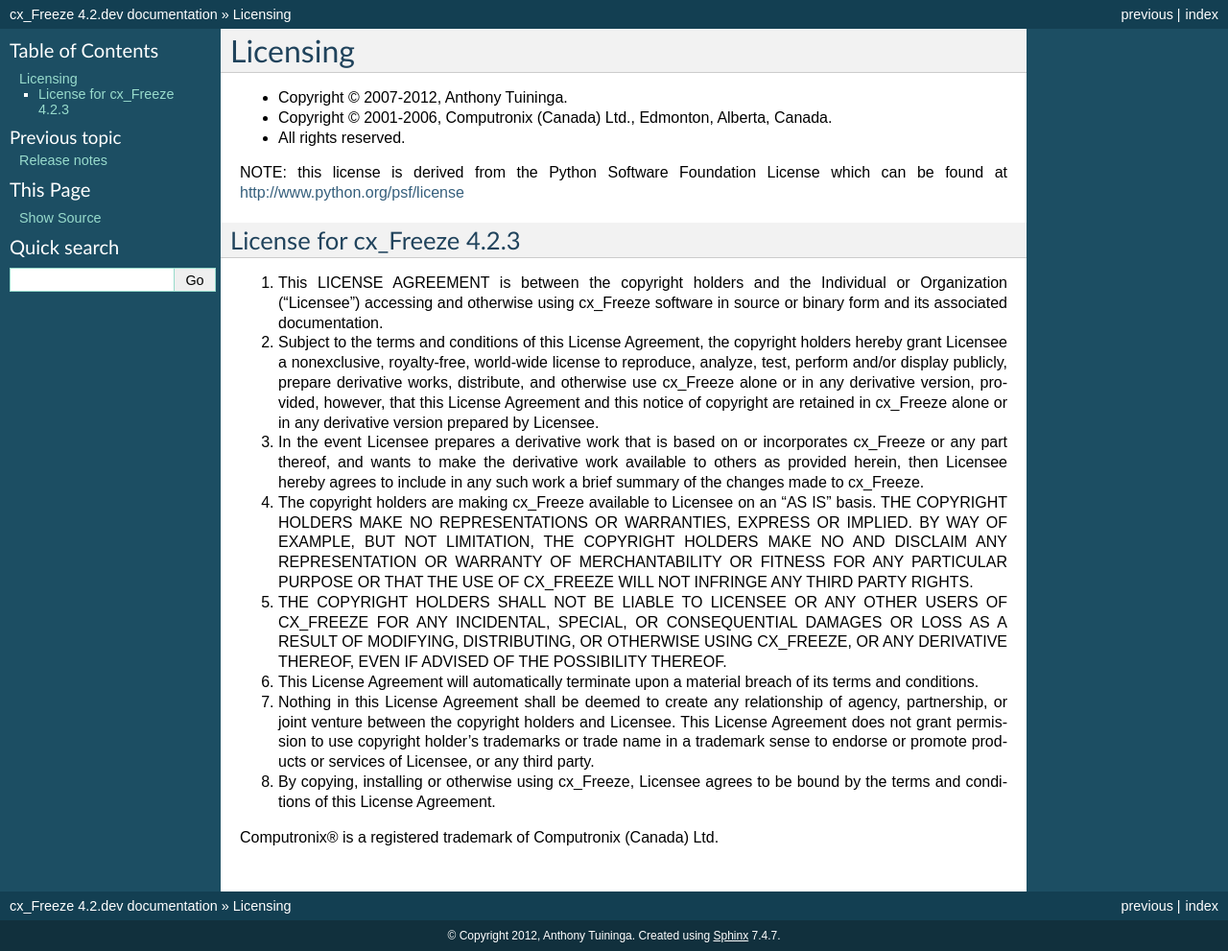
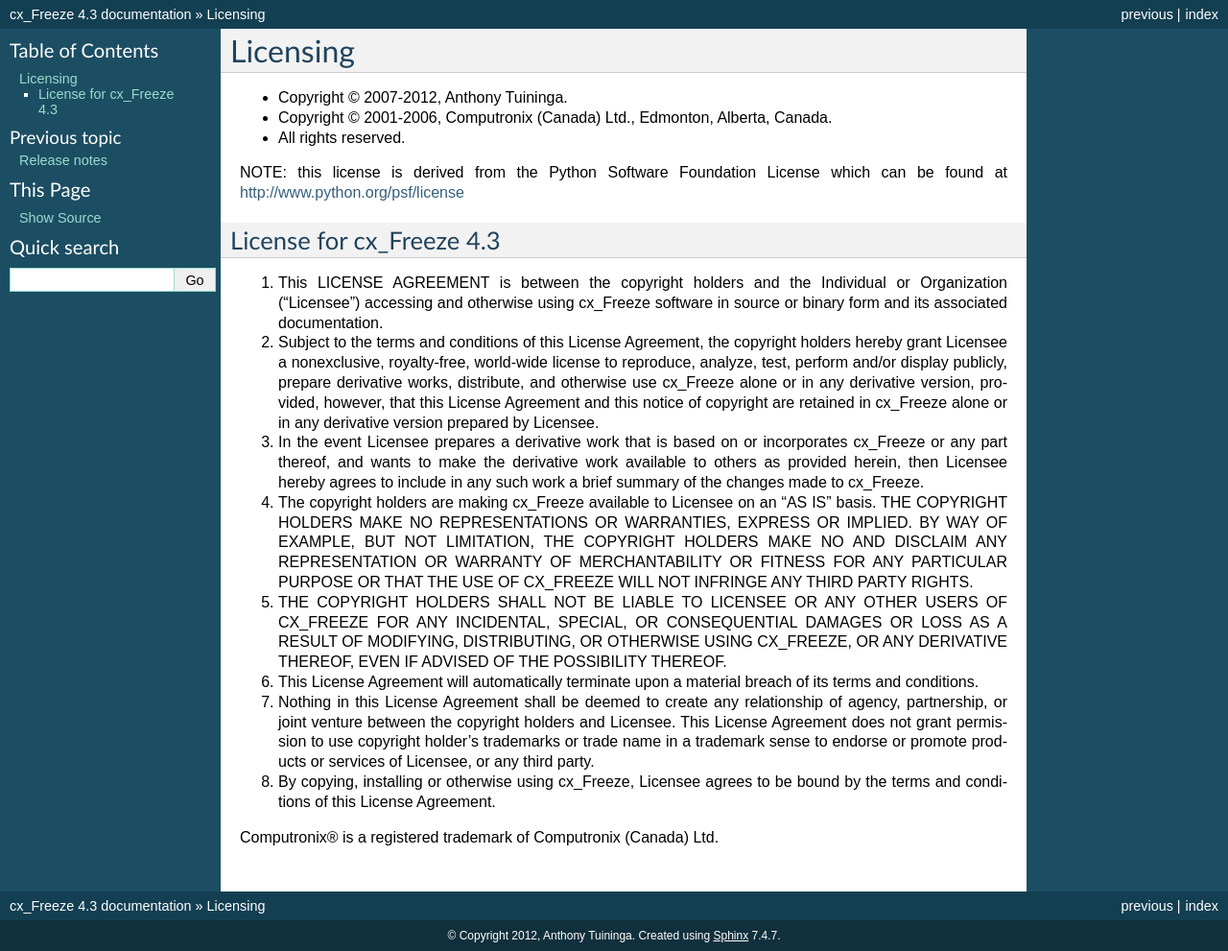
Before and after one commit to marcelotduarte/cx_Freeze, a Sphinx documentation site: the page built from doc/license.rst, in a window 1280 px wide. Shown: the whole page at 96% size. Built offline with Sphinx 7.4.7, drawn with Linux system fonts in a browser that asks for light colours; pages that are not in the unit, such as notebooks, are missing from menus.

Commit message:
Preparing to release version 4.3.

```diff
--- a/doc/conf.py
+++ b/doc/conf.py
@@ -48,9 +48,9 @@
 # built documents.
 #
 # The short X.Y version.
-version = '4.2'
+version = '4.3'
 # The full version, including alpha/beta/rc tags.
-release = '4.2.dev'
+release = '4.3'
 
 # The language for content autogenerated by Sphinx. Refer to documentation
 # for a list of supported languages.
--- a/doc/license.rst
+++ b/doc/license.rst
@@ -10,8 +10,8 @@
 NOTE: this license is derived from the Python Software Foundation License
 which can be found at http://www.python.org/psf/license
 
-License for cx_Freeze 4.2.3
----------------------------
+License for cx_Freeze 4.3
+-------------------------
 
 1. This LICENSE AGREEMENT is between the copyright holders and the Individual
    or Organization ("Licensee") accessing and otherwise using cx_Freeze
--- a/setup.py
+++ b/setup.py
@@ -221,7 +221,7 @@
 setup(name = "cx_Freeze",
         description = "create standalone executables from Python scripts",
         long_description = "create standalone executables from Python scripts",
-        version = "4.2.3",
+        version = "4.3",
         cmdclass = commandClasses,
         options = dict(bdist_rpm = dict(doc_files = docFiles),
                 install = dict(optimize = 1)),
```
Also changed, not shown: doc/releasenotes.rst (+6 -2 lines).
